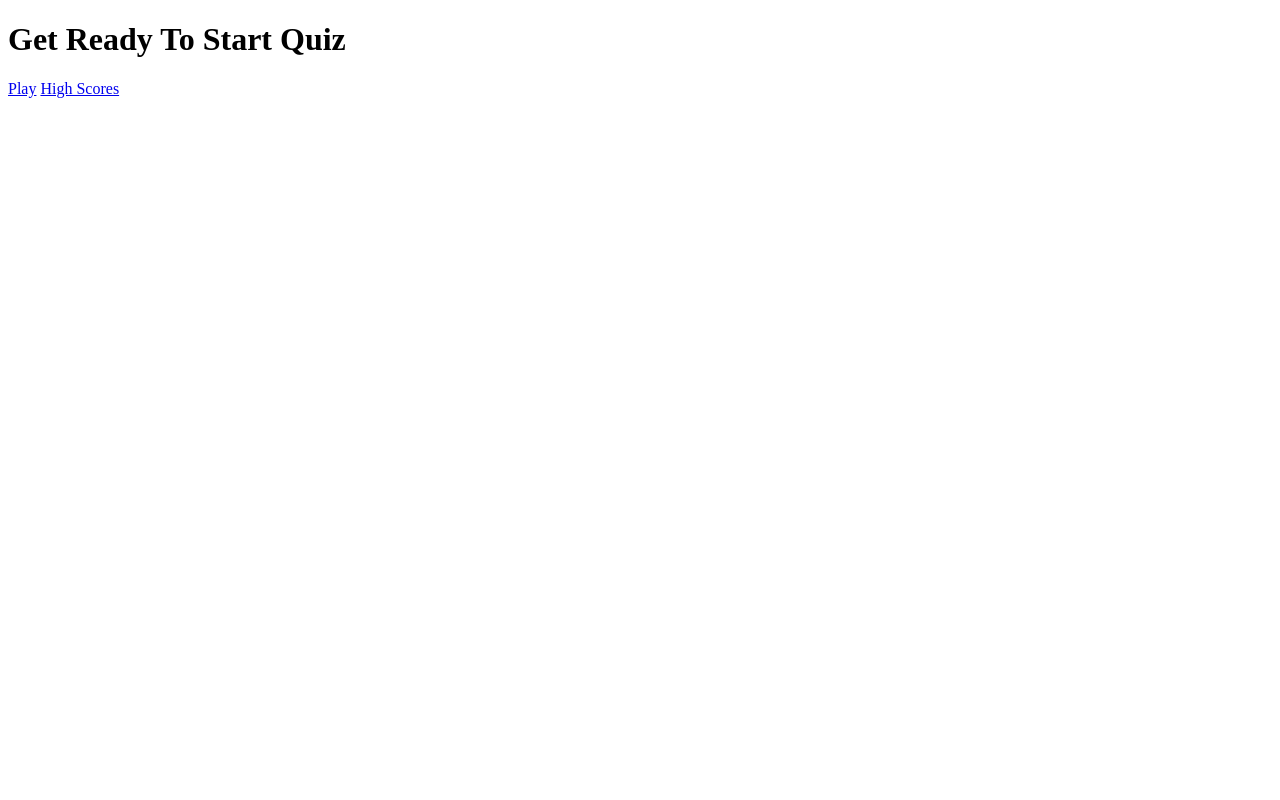
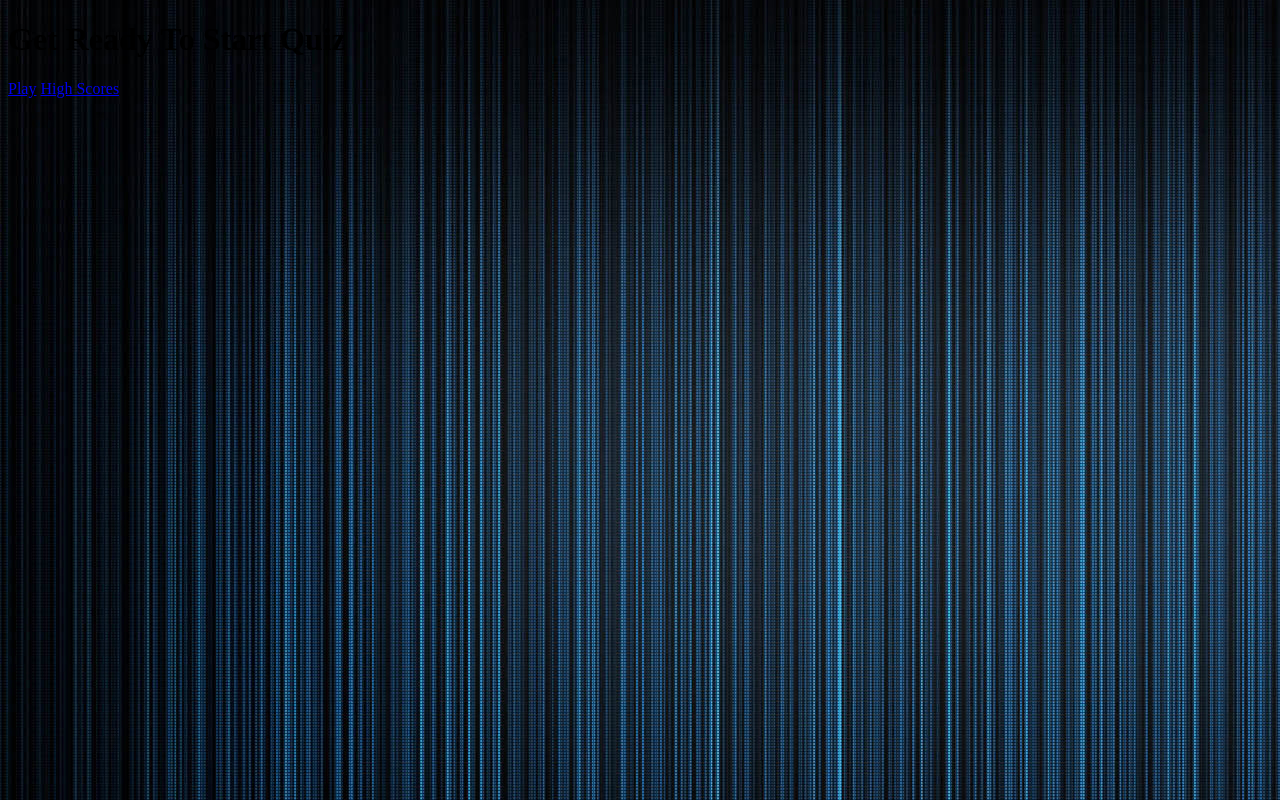
Before and after one commit to chris31roc/code-quiz, a plain HTML site: page index.html in a window 1280 px wide. Drawn offline with Linux system fonts and the light colour scheme.

Commit message:
added an assets folder and added the background image to folder and added image to stylesheet.css

```diff
--- a/index.html
+++ b/index.html
@@ -6,6 +6,7 @@
     <title>The Universal Quiz by Chris - HW4</title>
     <link rel="stylesheet" href="/styesheet.css">
     <script src="https://kit.fontawesome.com/1f8c872490.js" crossorigin="anonymous"></script>
+    <link rel="stylesheet" href="https://use.fontawesome.com/releases/v5.15.1/css/all.css" integrity="sha384-vp86vTRFVJgpjF9jiIGPEEqYqlDwgyBgEF109VFjmqGmIY/Y4HV4d3Gp2irVfcrp" crossorigin="anonymous">
 </head>
 <body>
     <div class="contaienr">
--- a/styesheet.css
+++ b/styesheet.css
@@ -0,0 +1,4 @@
+body {
+    background-image: url("./Assets/hw4-quiz-page.jpg")
+
+}
```
Also changed, not shown: Assets/hw4-quiz-page.jpg (added).
